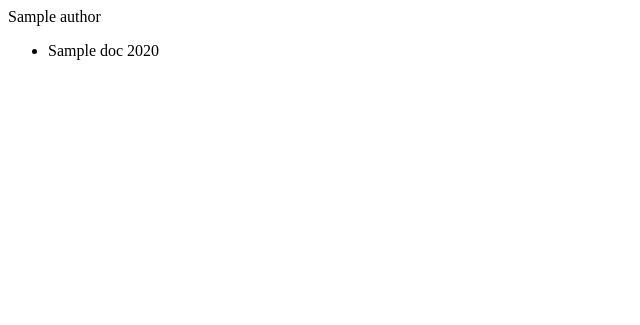
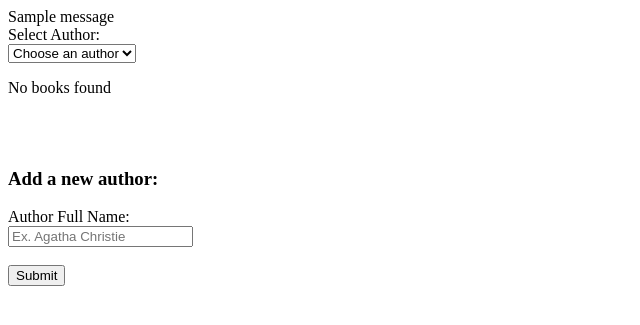
Before and after one commit to ValUni1/Group3Project, a Flask app: page / in a window 1280 px wide. Shown: the top 325 px of the page, without its empty margins (0-640 px from the left). Run offline with Flask 3, Linux system fonts and the light colour scheme; one stand-in notice (Sample message) is shown; a database or web service that is not in the repository returns one stand-in record (values such as "Sample title"); data that the repository does not hold is empty; some libraries are stand-ins or nearby versions.

Commit message:
Updated the dashboard/homepage so there is a dropdown menu and you can add authors to database

```diff
--- a/app.py
+++ b/app.py
@@ -1,10 +1,11 @@
 import os
 import requests
 import psycopg2
-from flask import Flask, render_template, request, jsonify
+from flask import Flask, render_template, request, jsonify,flash, redirect, url_for
 from dotenv import load_dotenv
 
 app = Flask(__name__)
+app.secret_key = "wjksbdflbdgksdg324"
 load_dotenv()
 API_KEY = os.getenv("API_KEY")
 DATABASE_URL = os.getenv("DATABASE_URL")
@@ -16,11 +17,21 @@ def get_conn():
 
 #DB
 def get_authors():
-    with psycopg2.connect(DATABASE_URL, sslmode="require") as conn:
+    with get_conn() as conn:
         with conn.cursor() as cur:
             cur.execute("SELECT name FROM authors;")
             rows = cur.fetchall()
     return [r[0] for r in rows]
+#add author
+def add_author(author):
+    with get_conn() as conn:
+        try:
+            with conn.cursor() as cur:
+                cur.execute("INSERT INTO authors (name) VALUES (%s);", (author,))
+                conn.commit()
+        except Exception as e:
+            str(e)
+
 
 #API
 def get_book_by_author(author):
@@ -38,13 +49,32 @@ def get_book_by_author(author):
         return {"author": author, "error": str(e)}
 
 @app.route('/')
-def home():
+def dashboard():
     try:
         authors = get_authors()
-        results = [get_book_by_author(author) for author in authors]
-        return render_template("index.html", results=results)
+        selected_author = request.args.get('author')
+        results = get_book_by_author(selected_author) if selected_author else None
+        return render_template("index.html", authors=authors, results=results)
     except Exception as e:
         return jsonify({"error": str(e)}), 500
+
+@app.route('/add', methods=['POST'])
+def add():
+    try:
+        name = request.form.get('name')
+        authors = get_authors()
+        if name in authors:
+            flash(f"Error author {name} already exists")
+            return redirect(url_for('dashboard'))
+        if not name:
+            flash(f"Author name cannot be empty")
+            return redirect(url_for("dashboard"))
+        add_author(name)
+        flash(f"Author {name} has been added")
+        return redirect(url_for("dashboard"))
+    except Exception as e:
+        return jsonify({"error": str(e)}), 500
+
 @app.route('/author_books')
 def author_books():
     try:
--- a/templates/index.html
+++ b/templates/index.html
@@ -5,11 +5,25 @@
     <title>Title</title>
 </head>
 <body>
-{%for result in results%}
-{{result.author}}
-    {% if result.books%}
+<div class="flashed">
+    {% for flash in get_flashed_messages() %}
+        <div class="alert">{{flash}}</div>
+    {% endfor %}
+</div>
+
+<form method="GET">
+    <label>Select Author:</label><br>
+    <select name="author" id="authors" onchange="this.form.submit()">
+        <option value="">Choose an author</option>
+        {% for author in authors %}
+        <option value="{{author}}" {% if author == selected %}selected{% endif %}> {{author}}</option>
+        {% endfor %}
+    </select>
+</form>
+    {% if results %}
+    <h3>{{results.author}}</h3>
     <ul>
-        {% for book in result.books %}
+        {% for book in results.books %}
         <li>
             {{book.title}}
             {{book.year}}
@@ -20,6 +34,14 @@
 {% else %}
 <p>No books found</p>
 {% endif %}
-{%endfor%}
+<br>
+<br>
+<h3>Add a new author:</h3>
+<form method="POST" action="/add">
+    <label>Author Full Name:</label><br>
+    <input type="text" name="name" placeholder="Ex. Agatha Christie"><br>
+    <br><input type="submit" value="Submit">
+
+</form>
 </body>
 </html>
```
